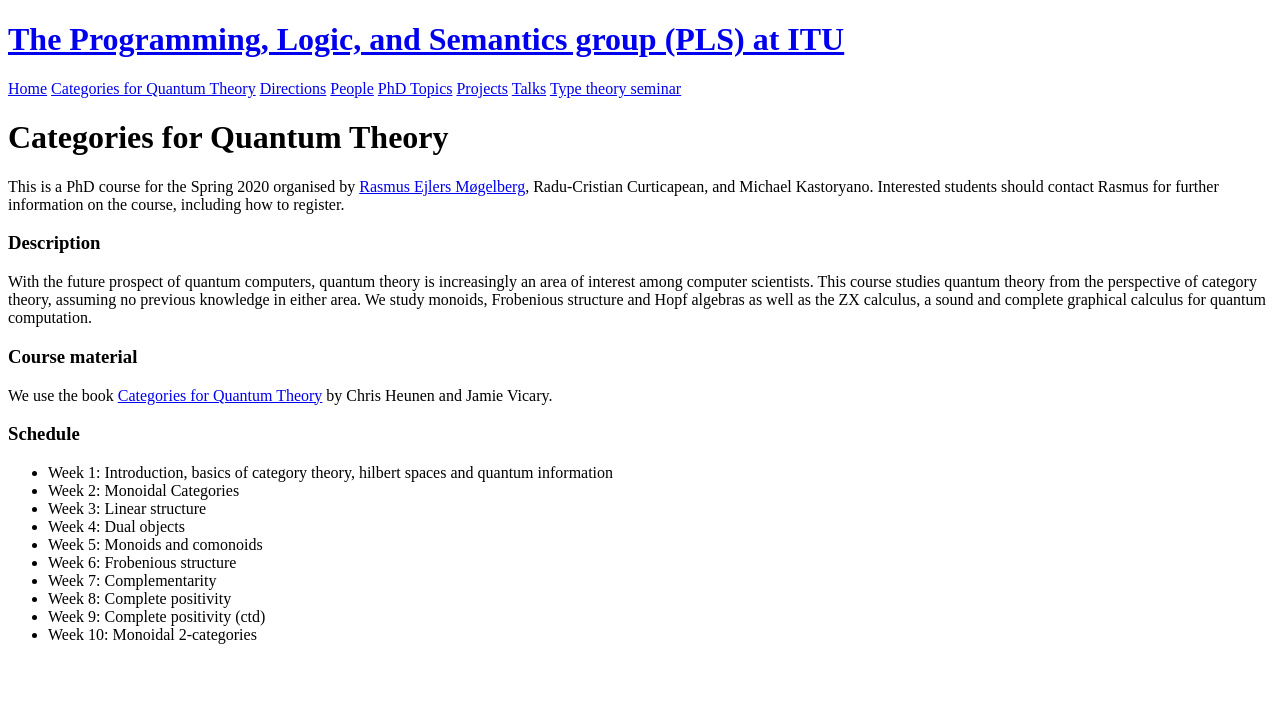
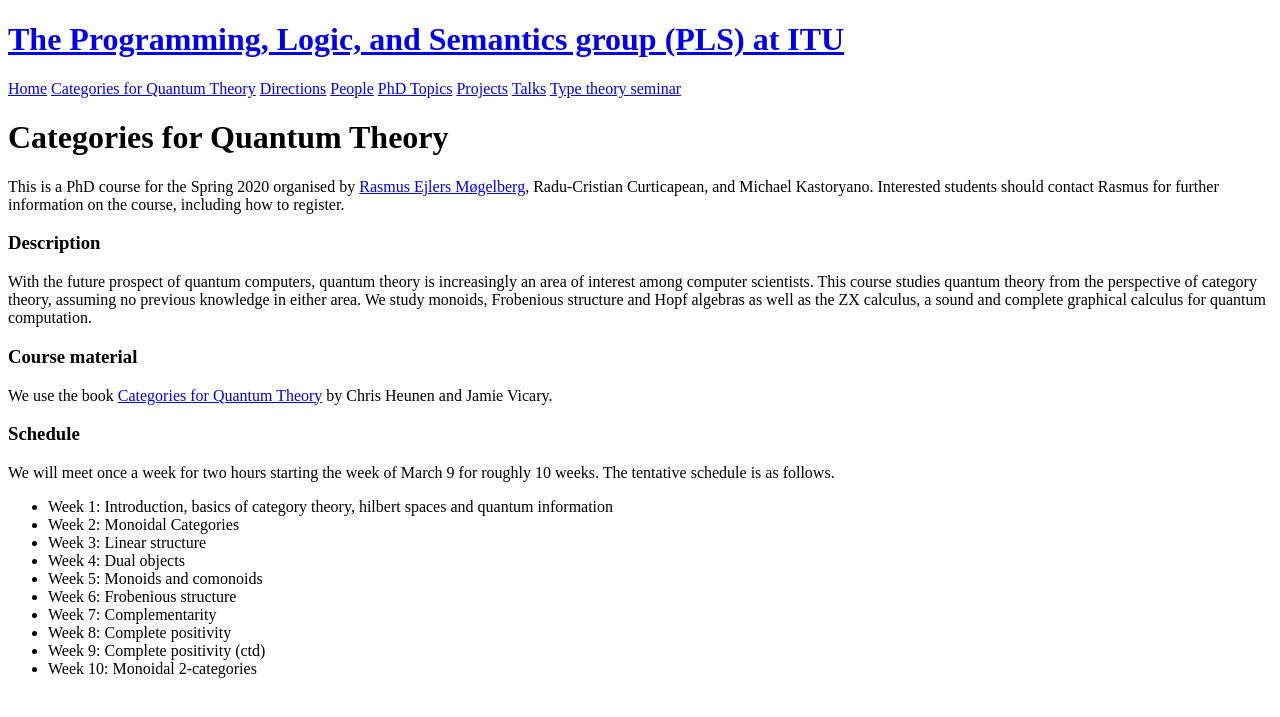
Before and after one commit to rmogelberg/pls.itu.dk, a Jekyll site: the page built from Categories_for_quantum.md, in a window 1280 px wide. Shown: the top 717 px of the page. Built offline with Jekyll 4.4.1, drawn with Linux system fonts in a browser that asks for light colours.

Commit message:
Cats for quantum

```diff
--- a/Categories_for_quantum.md
+++ b/Categories_for_quantum.md
@@ -14,6 +14,8 @@ We use the book [Categories for Quantum Theory](https://global.oup.com/academic/
 
 ### Schedule
 
+We will meet once a week for two hours starting the week of March 9 for roughly 10 weeks. The tentative schedule is as follows.
+
 - Week 1: Introduction, basics of category theory, hilbert spaces and quantum information
 - Week 2: Monoidal Categories
 - Week 3: Linear structure
```
